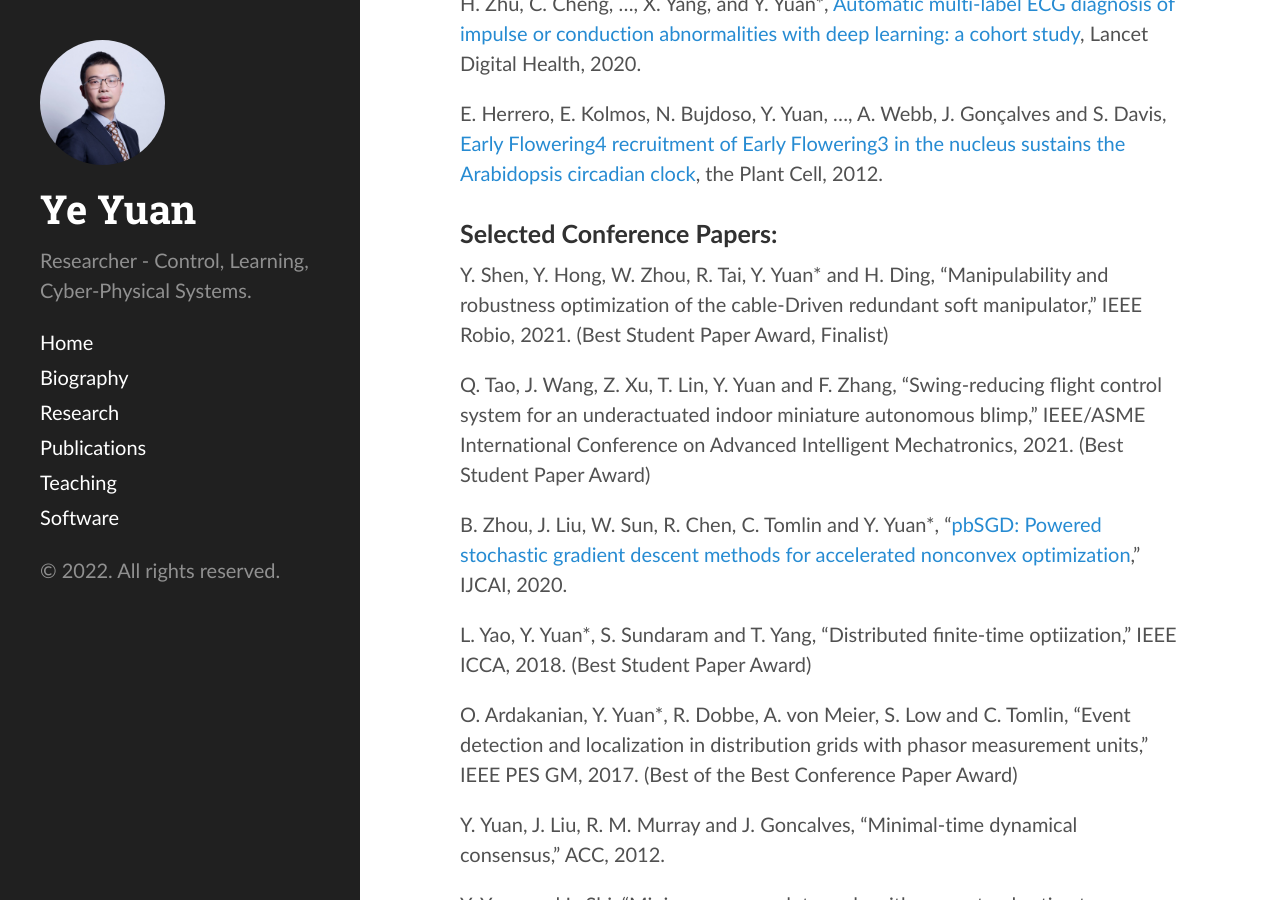
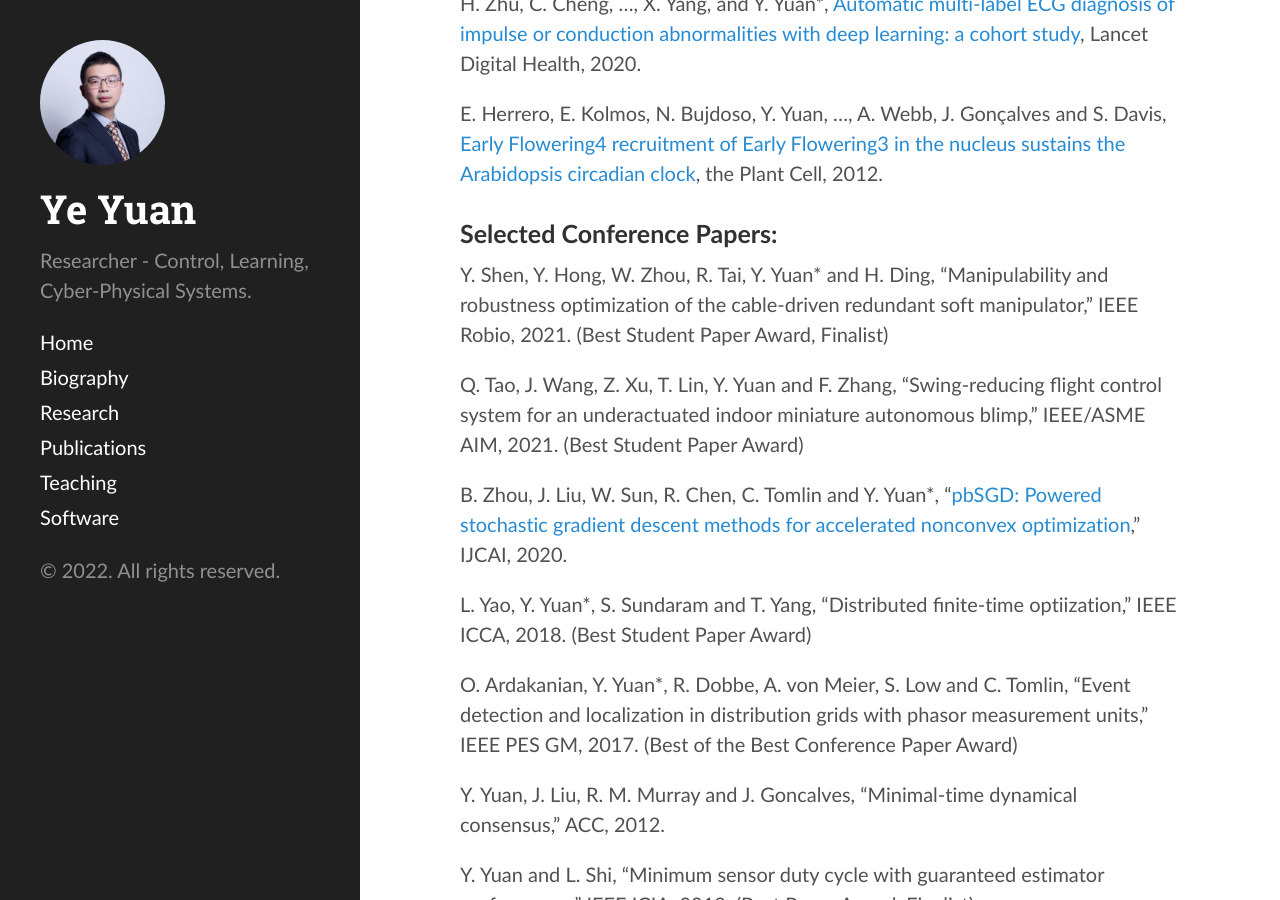
Before and after one commit to yy311/yy311.github.io, a Jekyll site: the page built from publication.md, in a window 1280 px wide and 900 px high, scrolled down 1595 px. Built offline with Jekyll 4.4.1, drawn with Linux system fonts in a browser that asks for light colours.

Commit message:
Update publication.md

```diff
--- a/publication.md
+++ b/publication.md
@@ -50,9 +50,9 @@
 
 <h3>Selected Conference Papers:</h3>
 
-Y. Shen, Y. Hong, W. Zhou, R. Tai, Y. Yuan* and H. Ding, “Manipulability and robustness optimization of the cable-Driven redundant soft manipulator,” IEEE Robio, 2021. (Best Student Paper Award, Finalist)
+Y. Shen, Y. Hong, W. Zhou, R. Tai, Y. Yuan* and H. Ding, “Manipulability and robustness optimization of the cable-driven redundant soft manipulator,” IEEE Robio, 2021. (Best Student Paper Award, Finalist)
 
-Q. Tao, J. Wang, Z. Xu, T. Lin, Y. Yuan and F. Zhang, “Swing-reducing flight control system for an underactuated indoor miniature autonomous blimp,” IEEE/ASME International Conference on Advanced Intelligent Mechatronics, 2021. (Best Student Paper Award)
+Q. Tao, J. Wang, Z. Xu, T. Lin, Y. Yuan and F. Zhang, “Swing-reducing flight control system for an underactuated indoor miniature autonomous blimp,” IEEE/ASME AIM, 2021. (Best Student Paper Award)
 
 B. Zhou, J. Liu, W. Sun, R. Chen, C. Tomlin and Y. Yuan*, “[pbSGD: Powered stochastic gradient descent methods for accelerated nonconvex optimization](https://www.ijcai.org/Proceedings/2020/0451.pdf),” IJCAI, 2020.
 
```
